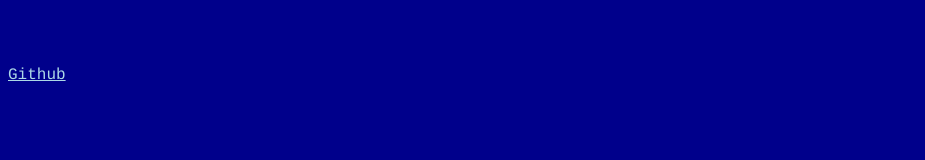
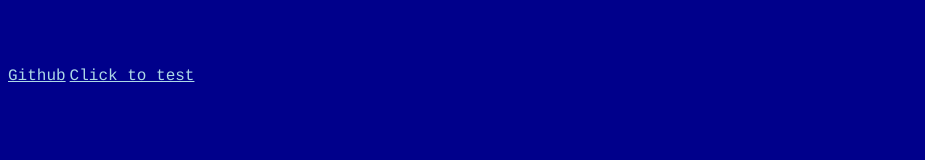
Before and after one commit to ijsankar/Stopwatch, a plain HTML site: page index.html in a window 1280 px wide. Shown: the top 160 px of the page, without its empty margins (0-925 px from the left). Drawn offline with Linux system fonts and the light colour scheme.

Commit message:
Update index.html

```diff
--- a/index.html
+++ b/index.html
@@ -7,6 +7,7 @@
   <body>
    <h1 id= "time">Script not running</h1>
    <a href="https://github.com/ijsankar/Stopwatch">Github</a>
+    <a href="/test.appx">Click to test</a>
    <canvas id="canvas" width=510 height=50>
    </canvas>
   </body>
```
